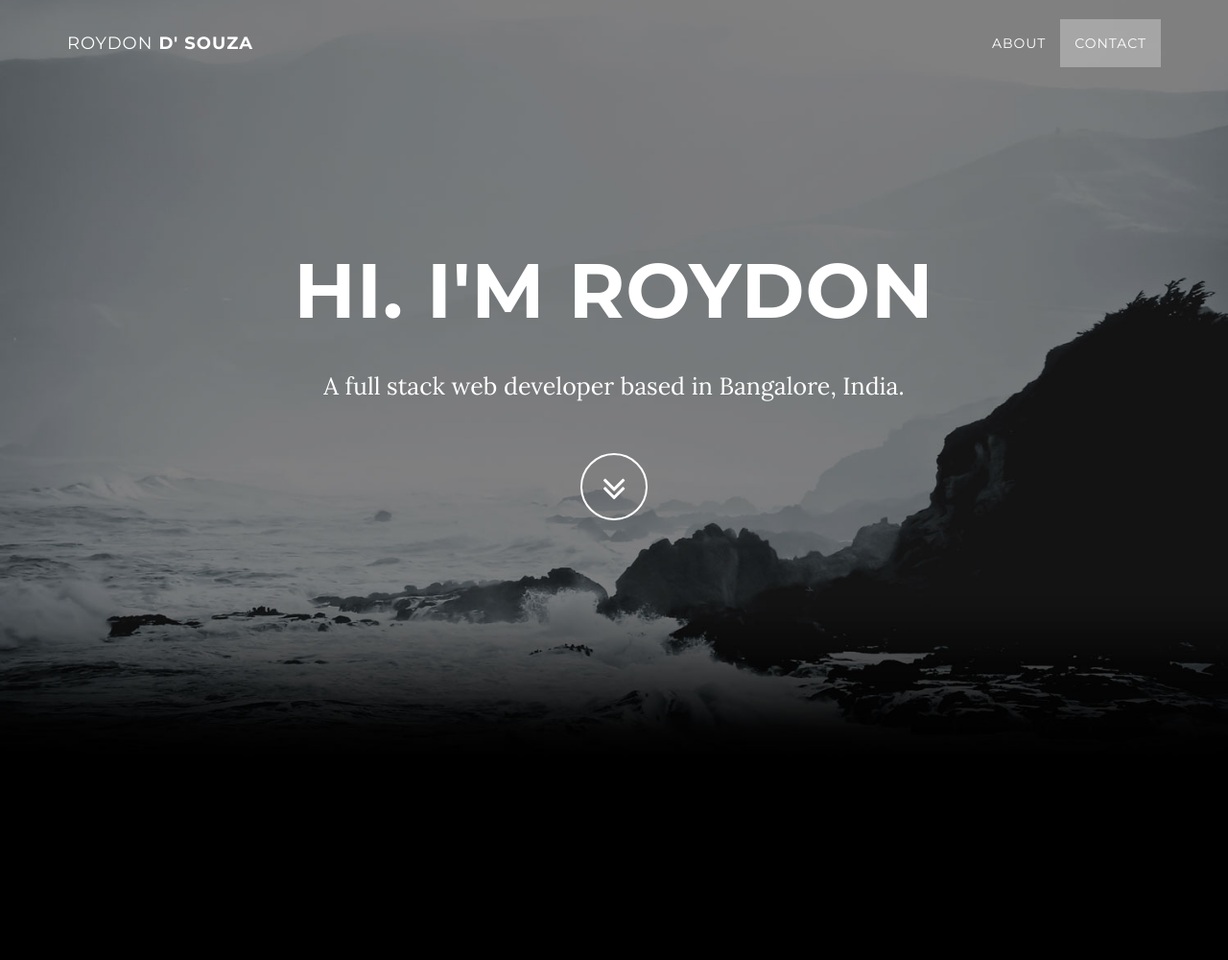
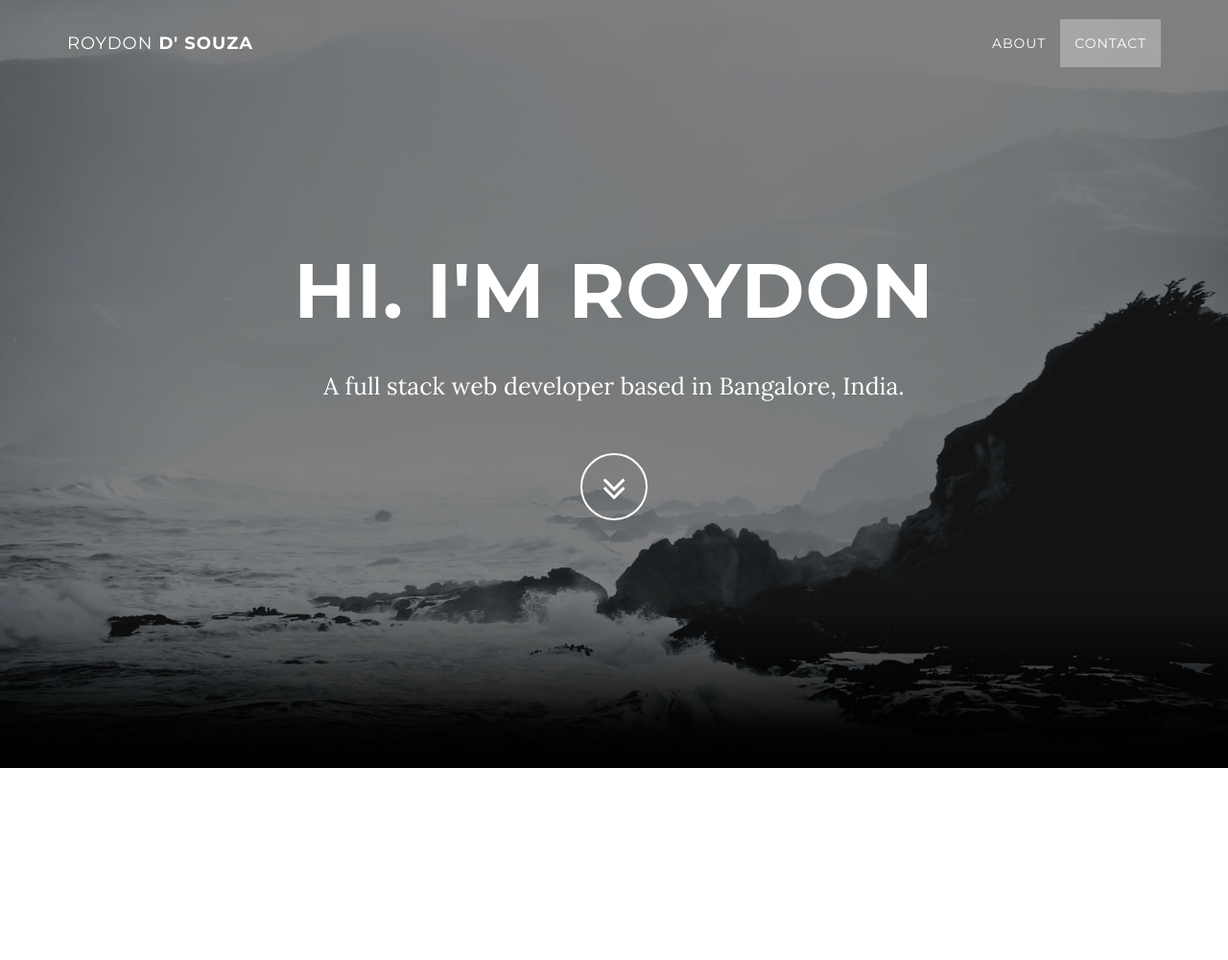
Before and after one commit to roydondsouza/roydondsouza.github.io, a PHP site: page / in a window 1280 px wide. Shown: the top 1000 px of the page at 96% size. Run offline with PHP 8.4, Linux system fonts and the light colour scheme; some libraries are stand-ins or nearby versions.

Commit message:
Temporary color changes to the theme

```diff
--- a/css/grayscale.css
+++ b/css/grayscale.css
@@ -9,8 +9,8 @@ body {
     width: 100%;
     height: 100%;
     font-family: Lora,"Helvetica Neue",Helvetica,Arial,sans-serif;
-    color: #fff;
-    background-color: #000;
+    color: #000 !important;
+    background-color: #fff !important;
 }
 
 html {
@@ -341,7 +341,7 @@ ul.banner-social-buttons {
 
 footer {
     padding: 50px 0;
-    border-top: 1px dotted rgba(255,255,255,.2);;
+    border-top: 1px dotted rgba(0,0,0,.3);
 }
 
 footer p {
```
